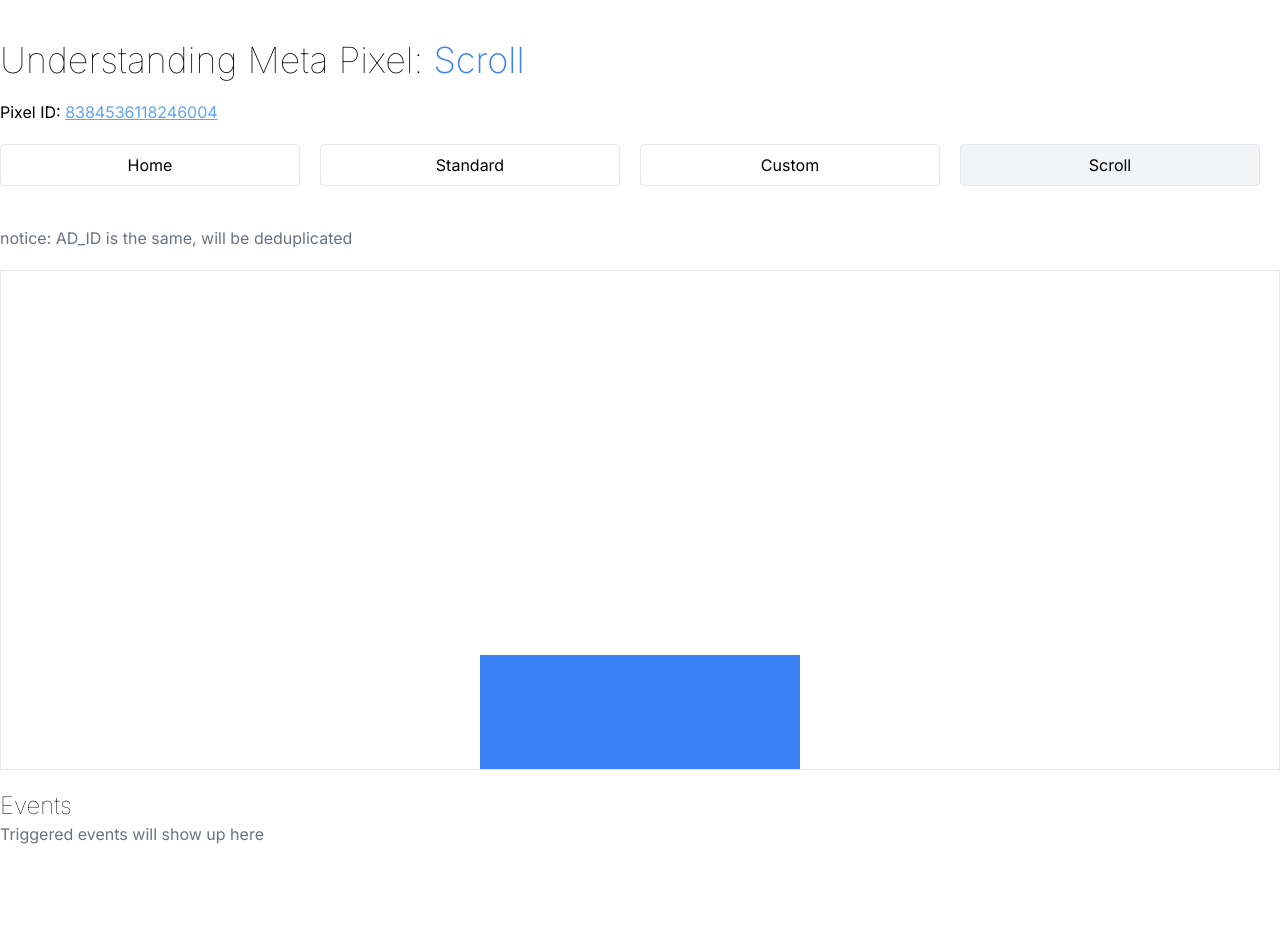
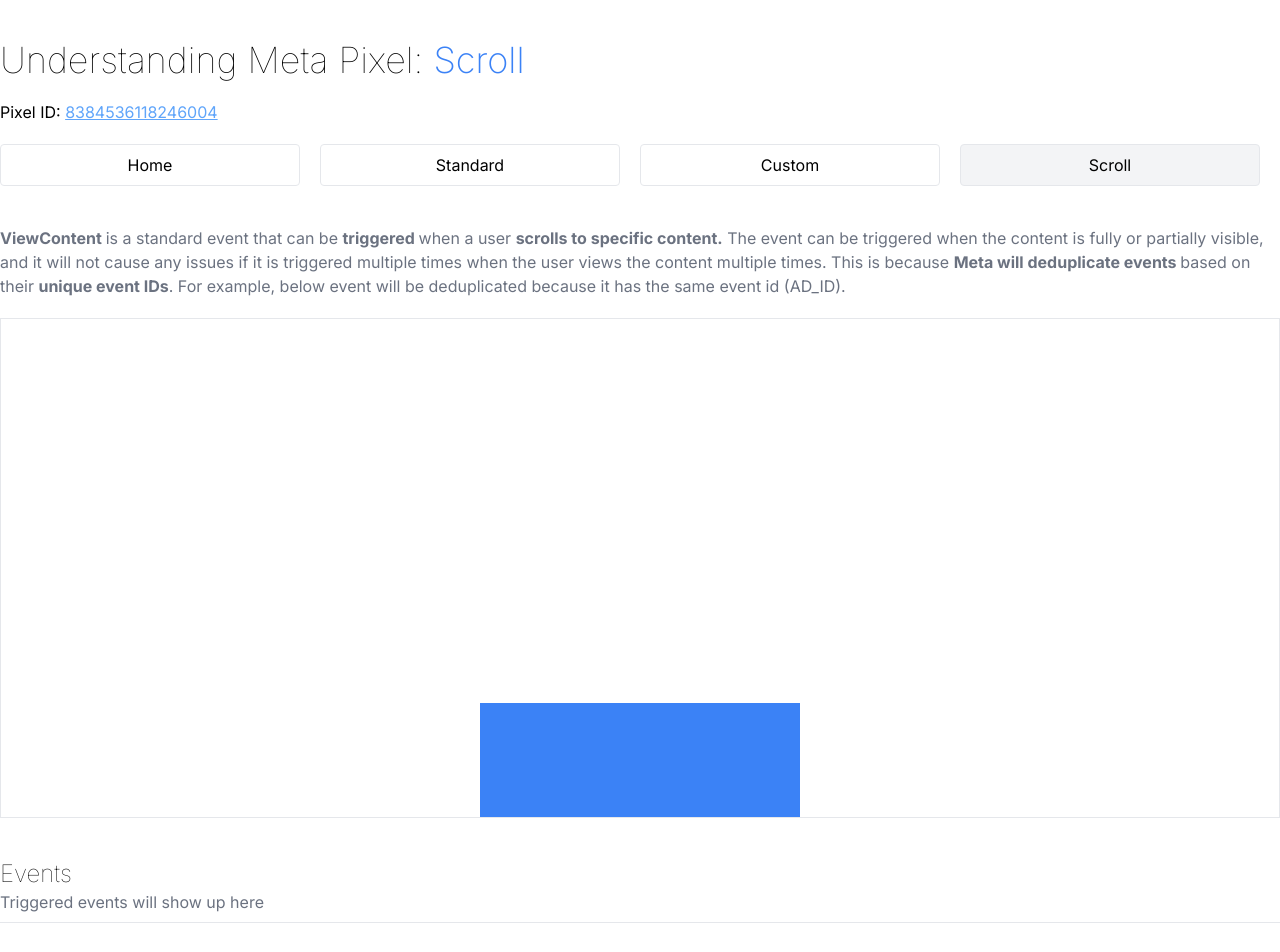
Before and after one commit to ajilk/pixel, a Next.js app: page /scroll in a window 1280 px wide. Shown: the top 952 px of the page. Before the commit the page ends 898 px from the top, so only its background shows below. Built offline with nearby package versions, Linux system fonts and the light colour scheme.

Commit message:
Add description

```diff
--- a/app/custom/page.tsx
+++ b/app/custom/page.tsx
@@ -27,7 +27,10 @@
   return (
     <div>
       <Pixel></Pixel>
-      <p className="text-gray-500 pb-5">Description of Custom Events</p>
+      <p className="text-gray-500 pb-5">
+        Custom events are actions that <b>fall outside those covered by our standard events.</b> You can give them a
+        unique name to represent the action taking place
+      </p>
       <div className="grid grid-cols-5 gap-2">
         <input
           className="shadow appearance-none border rounded w-full py-2 px-3 text-gray-700 leading-tight focus:outline-none focus:shadow-outline"
--- a/app/layout.tsx
+++ b/app/layout.tsx
@@ -82,8 +82,11 @@
             })}
           </ul>
           <div className="pt-10">{children}</div>
-          <h1 className="text-2xl font-thin pt-5">Events</h1>
+          {path != '/' && (
+            <>
+              <h1 className="text-2xl font-thin pt-10">Events</h1>
               <p className="text-gray-500">Triggered events will show up here</p>
+              <hr className='mt-2'></hr>
               <div className="pt-3">
                 {events.map((event, i) => {
                   return (
@@ -98,6 +101,8 @@
                   );
                 })}
               </div>
+            </>
+          )}
         </div>
       </body>
     </html>
--- a/app/page.tsx
+++ b/app/page.tsx
@@ -1,5 +1,19 @@
 'use client';
 
+import Link from 'next/link';
+
 export default function Home() {
-  return <p className="text-gray-500 pb-5">Description of Meta Pixel</p>;
+  return (
+    <>
+      <p className="text-gray-500 pb-5">
+        The Meta Pixel is a <b>piece of code</b> on your website that can help you{' '}
+        <b>better understand the effectiveness of your advertising</b> and the actions people take on your site, like
+        visiting a page or adding an item to their cart. You'll also be able to <b>see when customers took an action</b>
+        after seeing your ad on Facebook and Instagram, which can <b>help you with retargeting</b>.
+      </p>
+      <p className="text-gray-500">
+        Events are <b>actions that happen on your website.</b>
+      </p>
+    </>
+  );
 }
--- a/app/scroll/page.tsx
+++ b/app/scroll/page.tsx
@@ -41,7 +41,13 @@
   return (
     <div>
       <Pixel></Pixel>
-      <p className="text-gray-500 pb-5">notice: AD_ID is the same, will be deduplicated</p>
+      <p className="text-gray-500 pb-5">
+        <b>ViewContent </b>is a standard event that can be <b>triggered </b>when a user{' '}
+        <b>scrolls to specific content.</b> The event can be triggered when the content is fully or partially visible,
+        and it will not cause any issues if it is triggered multiple times when the user views the content multiple
+        times. This is because <b>Meta will deduplicate events </b>based on their <b>unique event IDs</b>. For example,
+        below event will be deduplicated because it has the same event id (AD_ID).
+      </p>
       <div className="overflow-auto border" style={{ height: '500px' }}>
         <div>
           <div
--- a/app/standard/page.tsx
+++ b/app/standard/page.tsx
@@ -38,7 +38,10 @@
   return (
     <div>
       <Pixel></Pixel>
-      <p className="text-gray-500 pb-5">Description of Standard Events</p>
+      <p className="text-gray-500 pb-5">
+        Standard events are <b>predefined by Meta </b>and can be used to <b>log</b> conversions, <b>optimize</b> for
+        conversions and <b>build </b>audiences
+      </p>
       <div className="grid grid-cols-3 gap-10">
         <div className="grid grid-rows-2 gap-1">
           <label className="font-semibold my-auto">Item</label>
```
Lines whose indentation alone changed are shown as unchanged.
